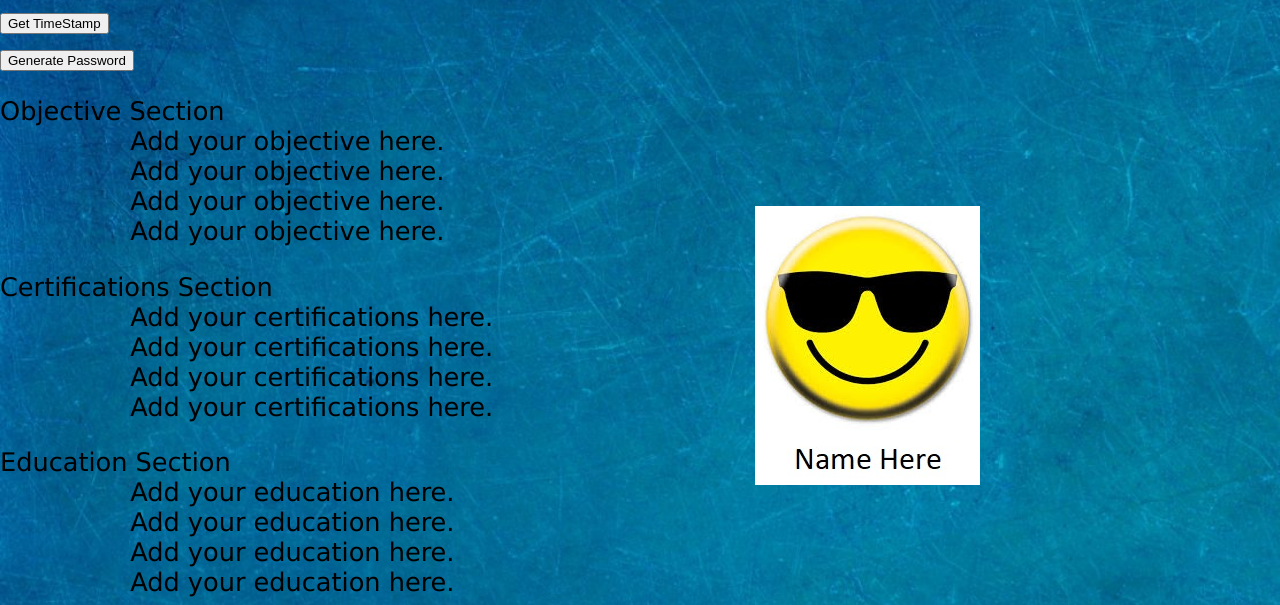
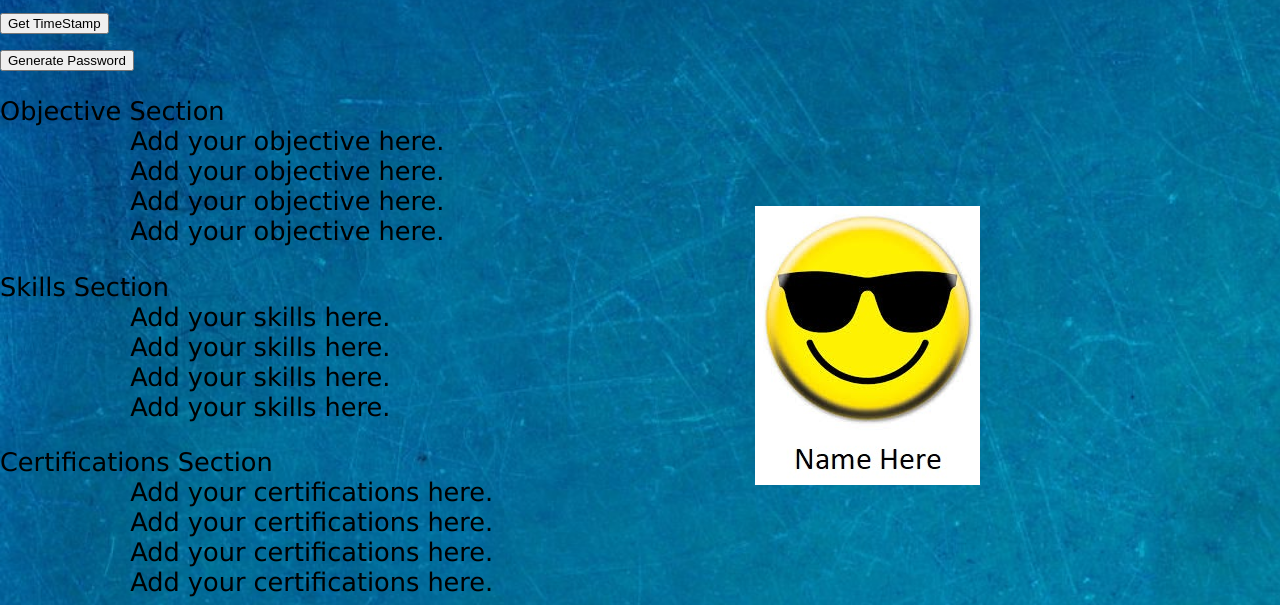
Before and after one commit to FredGruetzner/WebSite, a plain HTML site: page withoutFrameWork/index.html in a window 1280 px wide. Shown: the part 161-766 px from the top of the page. Drawn offline with Linux system fonts and the light colour scheme.

Commit message:
added skills sections

```diff
--- a/withoutFrameWork/index.html
+++ b/withoutFrameWork/index.html
@@ -42,6 +42,13 @@
 		Add your objective here.
 </pre>
 
+<pre id="skills">Skills Section
+		Add your skills here.
+		Add your skills here.
+		Add your skills here.
+		Add your skills here.
+</pre>
+
 <pre id="certification">Certifications Section
 		Add your certifications here.
 		Add your certifications here.
```
